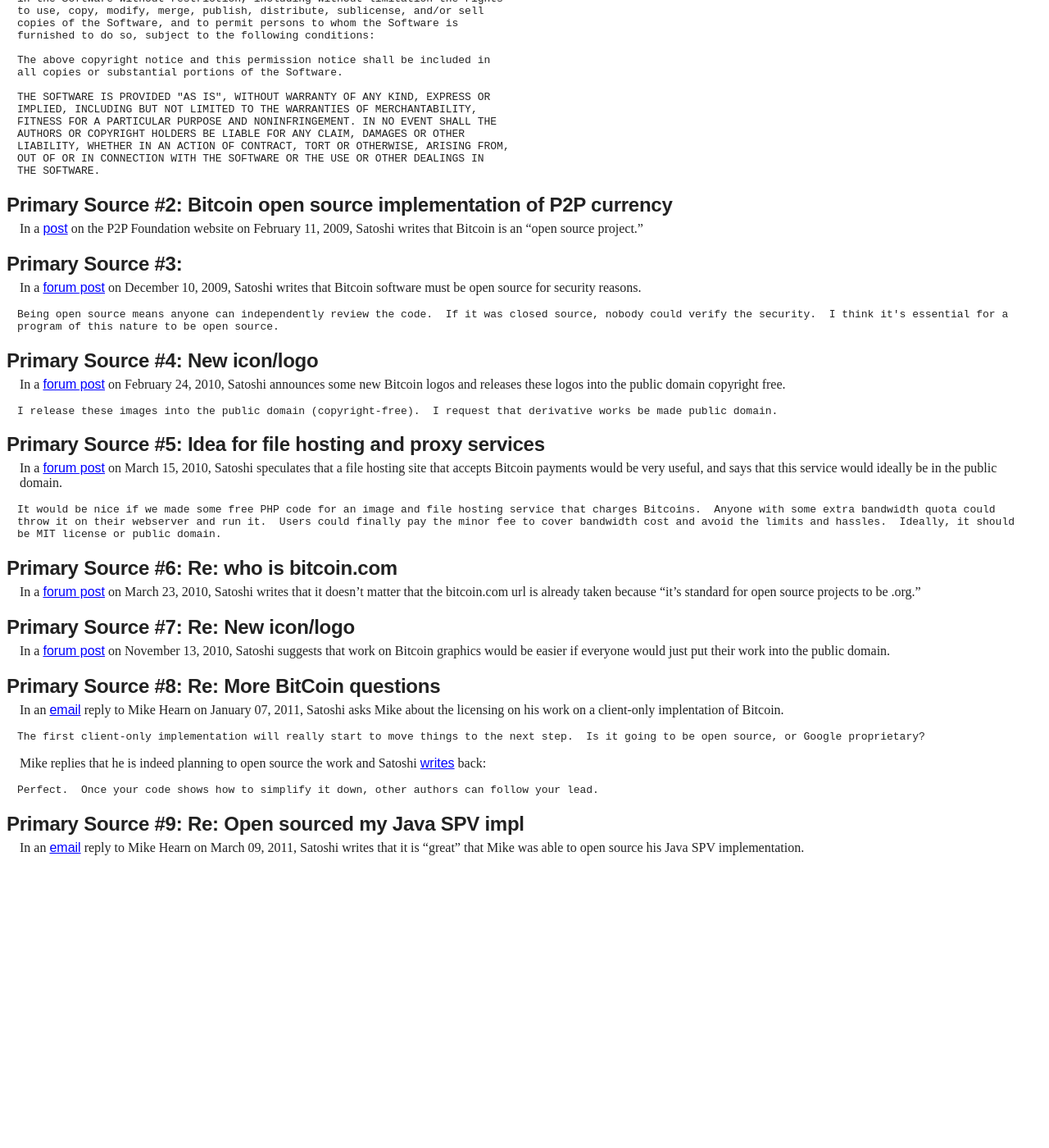
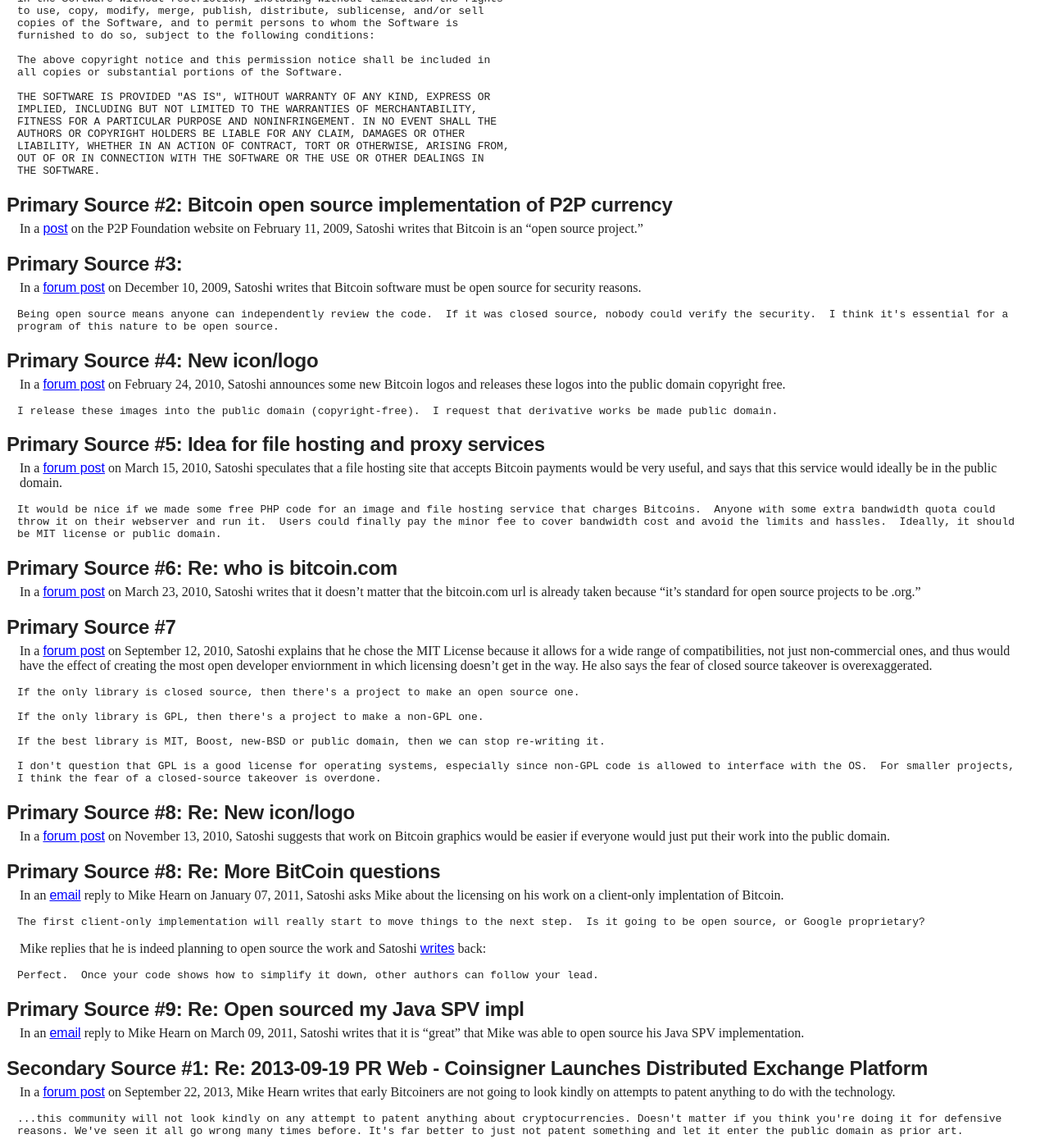
Before and after one commit to wakgill/deryk, a Jekyll site: the page built from _posts/2021-01-25-satoshi-ip.md, in a window 1280 px wide and 1400 px high, scrolled down 353 px. Shown: the whole window at 82% size. Built offline with Jekyll 4.4.1, drawn with Linux system fonts in a browser that asks for light colours; before the commit the page ends 1412 px from its top, so only the background shows below that; some of the changed text lies outside the part shown.

Commit message:
Update 2021-01-25-satoshi-ip.md

````diff
--- a/_posts/2021-01-25-satoshi-ip.md
+++ b/_posts/2021-01-25-satoshi-ip.md
@@ -9,7 +9,7 @@
 TL;DR the claim that Satoshi Nakamoto supported intellectual property in Bitcoin is unsubstantiated by the public evidence
 available to us from Satoshi Nakamoto's writings and is several times actually contradicted. While this does not prove that Satoshi did not plan from the start of his work developing Bitcoin to enforce intellectual property claims in the future, we should treat claims like that with skeptiscm and demand primary source proof.
 
-## Source #1: MIT License
+## Primary Source #1: MIT License
 
 Satoshi chose one of the most permissive software licenses he could for Bitcoin. Some point to the copyright notice at the top as being evidence that Satoshih intended to enforce copyright claims, but what they don't understand is that it is the default MIT License format and not direct evidence of anything.
 
@@ -67,7 +67,21 @@
 
 In a [forum post](https://wakgill.github.io/bitcoin-archive/docs/forum/bitcoin-forum/90/#selection-23.287-23.337) on March 23, 2010, Satoshi writes that it doesn't matter that the bitcoin.com url is already taken because "it's standard for open source projects to be .org."
 
-## Primary Source #7: Re: New icon/logo
+## Primary Source #7
+
+In a [forum post](https://bitcointalk.org/index.php?topic=989.0) on September 12, 2010, Satoshi explains that he chose the MIT License because it allows for a wide range of compatibilities, not just non-commercial ones, and thus would have the effect of creating the most open developer enviornment in which licensing doesn't get in the way. He also says the fear of closed source takeover is overexaggerated.
+
+```
+If the only library is closed source, then there's a project to make an open source one.
+
+If the only library is GPL, then there's a project to make a non-GPL one.
+
+If the best library is MIT, Boost, new-BSD or public domain, then we can stop re-writing it.
+
+I don't question that GPL is a good license for operating systems, especially since non-GPL code is allowed to interface with the OS.  For smaller projects, I think the fear of a closed-source takeover is overdone.
+```
+
+## Primary Source #8: Re: New icon/logo
 
 In a [forum post](https://bitcointalk.org/index.php?topic=64.msg21766#msg21766) on November 13, 2010, Satoshi suggests that work on Bitcoin graphics would be easier if everyone would just put their work into the public domain.
 
@@ -89,3 +103,12 @@
 ## Primary Source #9: Re: Open sourced my Java SPV impl
 
 In an [email](https://wakgill.github.io/bitcoin-archive/docs/emails/mike-hearn/13/#selection-27.691-27.835) reply to Mike Hearn on March 09, 2011, Satoshi writes that it is "great" that Mike was able to open source his Java SPV implementation.
+
+
+## Secondary Source #1: Re: 2013-09-19 PR Web - Coinsigner Launches Distributed Exchange Platform
+
+In a [forum post](https://bitcointalk.org/index.php?topic=297428.msg3209070#msg3209070) on September 22, 2013, Mike Hearn writes that early Bitcoiners are not going to look kindly on attempts to patent anything to do with the technology.
+
+```
+...this community will not look kindly on any attempt to patent anything about cryptocurrencies. Doesn't matter if you think you're doing it for defensive reasons. We've seen it all go wrong many times before. It's far better to just not patent something and let it enter the public domain as prior art.
+```
````
